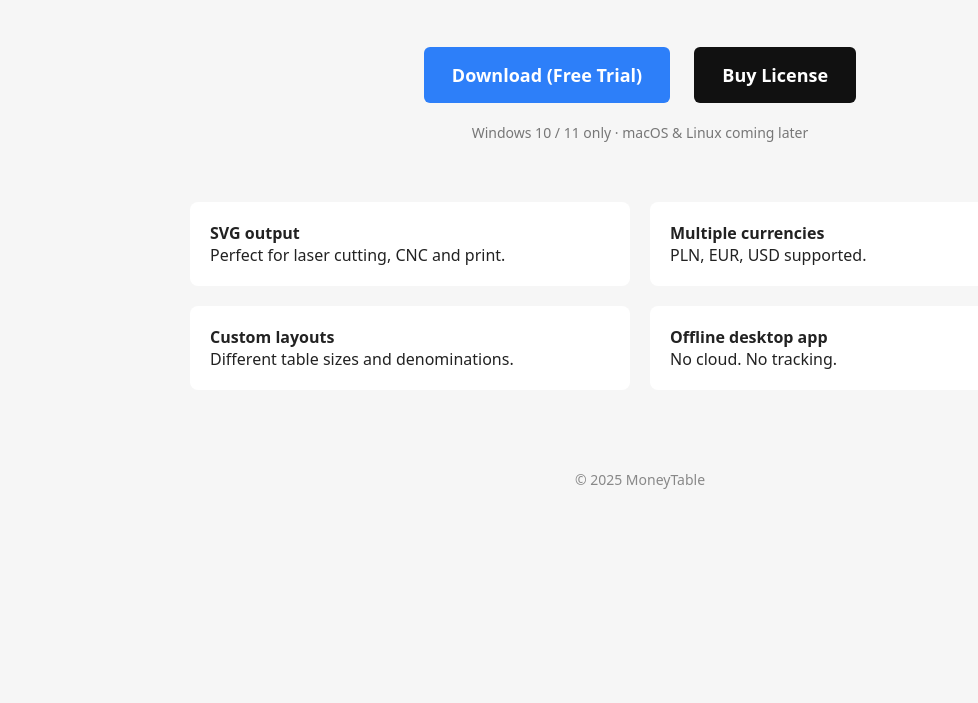
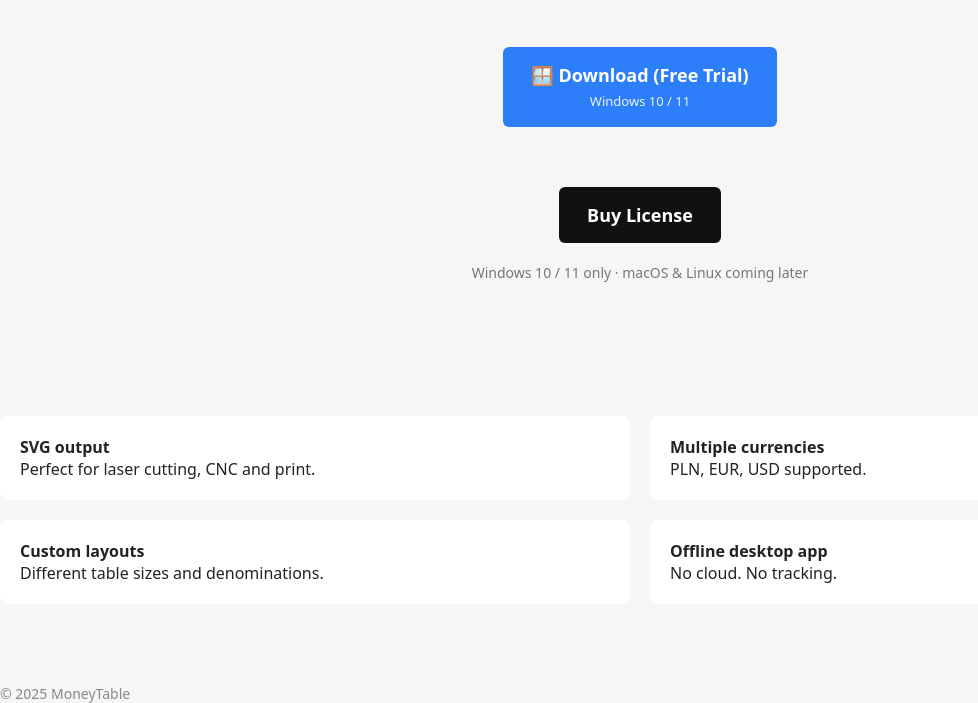
Before and after one commit to lbujas/moneytable, a plain HTML site: page index.html in a window 1280 px wide. Shown: the part 213-916 px from the top of the page, without its empty margins (0-978 px from the left). Before the commit the page ends 800 px from the top, so only its background shows below. Drawn offline with Linux system fonts and the light colour scheme.

Commit message:
Update index.html

```diff
--- a/index.html
+++ b/index.html
@@ -79,10 +79,15 @@
     <h2>Simple SVG cash table generator for laser & print</h2>
 
     <div class="buttons">
-        <a class="btn btn-download"
-   href="https://github.com/lbujas/moneytable/releases/download/v1.0.0/MoneyTable_Windows.zip">
-   Download (Free Trial)
-</a>
+    <a class="btn btn-download"
+       href="https://github.com/lbujas/moneytable/releases/download/v1.0.0/MoneyTable_Windows.zip">
+        🪟 Download (Free Trial)<br>
+        <span style="font-size:13px; font-weight:400; opacity:0.9;">
+            Windows 10 / 11
+        </span>
+    </a>
+</div>
+
 
 
         <a class="btn btn-buy" href="https://bujas.gumroad.com/l/MoneyTable" target="_blank">
```
